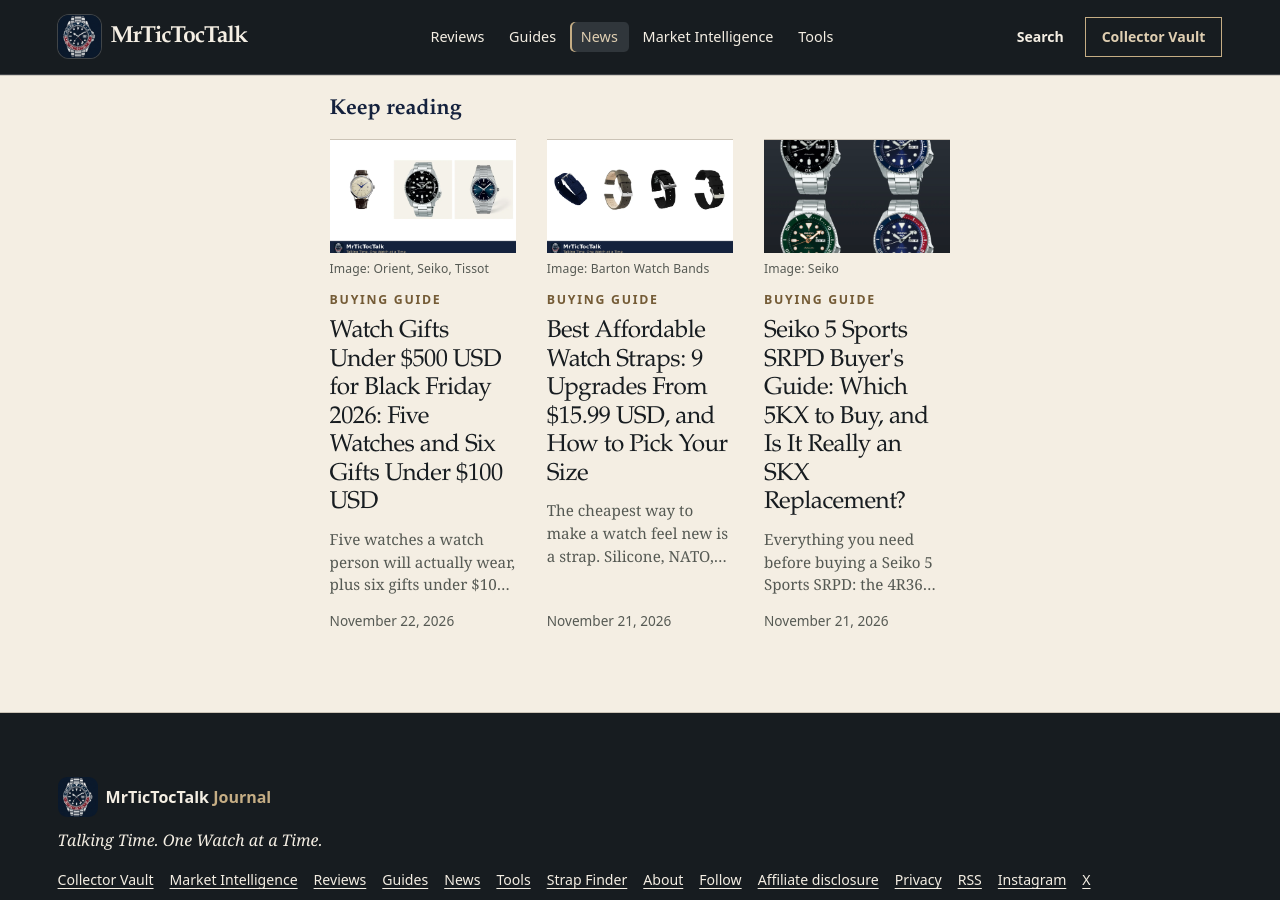
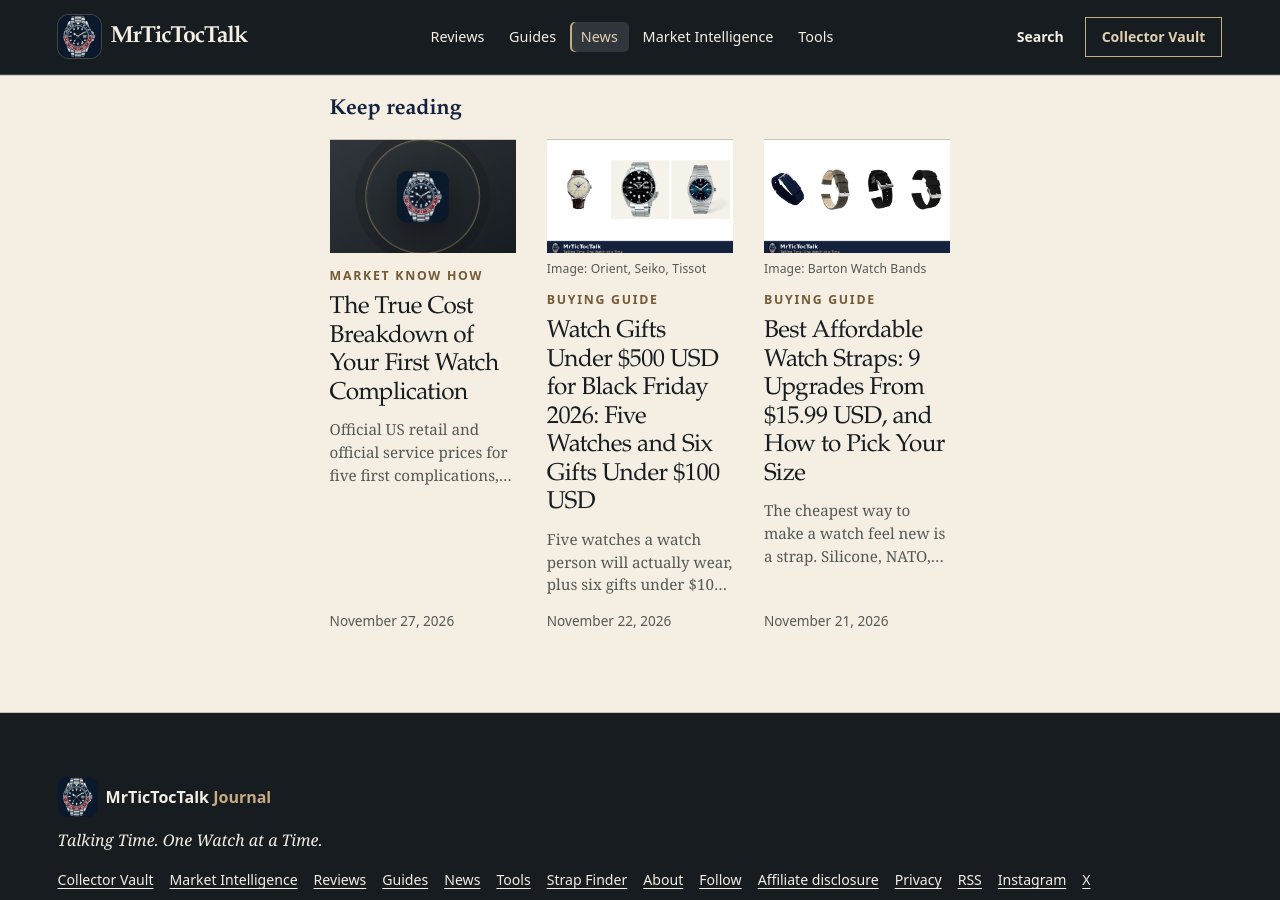
Before and after one commit to williec677/williec677.github.io, a Jekyll site: the page built from _posts/2026-11-03-casio-cmk-100-omega-x-33-watch-news-roundup.md, in a window 1280 px wide and 900 px high, scrolled down 5475 px. Built offline with Jekyll 4.4.1, drawn with Linux system fonts in a browser that asks for light colours; part of the change alters nothing that is shown.

Commit message:
Publish the True Cost Breakdown companion article and point links to Video A
The article uses official brand retail and official service prices only, embeds the live Video A id, and links the existing ownership calculator. The links page latest long video button now points at the new Video A url.

```diff
--- /dev/null
+++ b/_posts/2026-11-16-true-cost-breakdown-first-watch-complication.md
@@ -0,0 +1,119 @@
+---
+title: "The True Cost Breakdown of Your First Watch Complication"
+seo_title: "True Cost Breakdown: First Watch Complication"
+cluster: affordable
+description: "Official US retail and official service prices for five first complications, plus clearly labeled hypothetical ownership examples and a calculator you can run with your own numbers."
+date: 2026-11-27 21:00:00 -0500
+permalink: /true-cost-breakdown-first-watch-complication/
+category_label: Market Know How
+tags: [prices, affordable, complications, service, tissot, seiko, hamilton]
+searchable: true
+---
+The price tag is only the beginning. This page is the written companion to the MrTicTocTalk video [The Hidden Cost of Watch Complications Nobody Talks About](#video). It holds the official US retail prices, the official service tiers, and a calculator so you can run the math with the price you would actually pay.
+
+This is not a prediction of what any watch will be worth later, and it is not personalized buying advice. Every figure below is in US dollars, taxes excluded. Official US retail and official service prices were checked again on November 27, 2026.
+
+This page contains affiliate links. I earn a commission if you buy through them, at no extra cost to you. [Details](/affiliate-disclosure/).{% if site.affiliates.amazon_tag != "" %} As an Amazon Associate I earn from qualifying purchases.{% endif %}{% if site.affiliates.ebay_campid != "" %} As an eBay Partner, I may be compensated if you make a purchase through eBay links.{% endif %} Commercial relationships do not change the figures, the caveats, or the conclusions.
+
+<div id="video" style="position:relative;padding-bottom:56.25%;height:0;overflow:hidden;margin:1.5rem 0;">
+  <iframe style="position:absolute;top:0;left:0;width:100%;height:100%;border:0;" src="https://www.youtube.com/embed/Vmw9v_dYCYc" title="The Hidden Cost of Watch Complications Nobody Talks About" allow="accelerometer; autoplay; clipboard-write; encrypted-media; gyroscope; picture-in-picture; web-share" allowfullscreen></iframe>
+</div>
+
+[Open the ownership calculator](/tools/ownership-calculator/).
+
+## The five watches and what they cost to buy
+
+| Watch | Official US retail | Official complete service |
+| --- | ---: | ---: |
+| Tissot PRX 40 mm quartz T1374101103100 | $450 | $130 |
+| Tissot PRX quartz chronograph T1374171105100 | $525 | $200 |
+| Seiko 5 Sports Field automatic SRPG29 (4R36) | $315 | $176 |
+| Seiko 5 Sports Field GMT SSK023 (4R34) | $450 | $176 |
+| Hamilton Intra Matic Auto Chrono H38416111 | $2,645 | $370 |
+
+The chronograph costs $75 more than the standard PRX at retail, and its complete service costs $70 more, not $200 more. One complete service on the Hamilton ($370) costs more than an entire Seiko 5 Sports Field automatic ($315). That is not a yearly bill. Many owners go years between full overhauls.
+
+## What the True Cost Breakdown measures
+
+The model is simple on purpose. You add the price you would actually pay to one official complete service bill. That sum is the cost of getting in and covering one full overhaul. What you later recoup depends on the price you can actually sell at, which I do not treat as a published market figure on this page.
+
+A complete service is not every visit. Official lists also publish light and partial work, the brand examines the watch and recommends the tier, and some watches will never need a complete service while you own them. I use complete service so every watch is compared on the same, clearly defined expense.
+
+## Hypothetical ownership examples: if it resold for 0, 10 or 20 percent less
+
+These are clearly labeled hypothetical examples, not predictions of future market prices, and they use no resale estimates from a market data service. Each watch is bought at official US retail, gets one official complete service, and is then assumed to resell for 0, 10 or 20 percent less than that retail price.
+
+At 0 percent, the ownership cost equals the official complete service bill, because the assumed sale price matches what you paid. At 10 or 20 percent, you add that share of the official retail price to the service bill.
+
+| Watch | 0 percent | 10 percent | 20 percent |
+| --- | ---: | ---: | ---: |
+| Tissot PRX 40 mm quartz | 130 | 175 | 220 |
+| Seiko 5 Sports Field automatic | 176 | 207.50 | 239 |
+| Seiko 5 Sports Field GMT | 176 | 221 | 266 |
+| Tissot PRX quartz chronograph | 200 | 252.50 | 305 |
+| Hamilton Intra Matic Auto Chrono | 370 | 634.50 | 899 |
+
+Under these official price assumptions, the standard PRX quartz stays lowest and the Hamilton stays highest at every level. The lesson is that your purchase price can dramatically change your ownership cost. Pay retail, and a later drop in value drives the result. If you can buy for less than official retail, run the same math with the price you would actually pay, because the service bill then matters more.
+
+I am not publishing a ranking based on buying below official retail, because that would require market price estimates I am not using here.
+
+## Official service tiers, beyond the complete bill
+
+Tissot official US service, from the official service prices page, checked November 27, 2026:
+
+| Movement | Light | Partial | Complete |
+| --- | ---: | ---: | ---: |
+| Quartz, 2 or 3 hands | 35 | 60 | 130 |
+| Quartz chronograph | 35 | 70 | 200 |
+| Mechanical, 2 or 3 hands | 35 | 60 | 210 |
+| Mechanical chronograph | 35 | 70 | 310 |
+
+Hamilton official complete service for automatic chronographs is $370, and its partial service for automatic chronographs is $70, checked November 27, 2026. Seiko Service Warehouse America lists 4R series service at $176, which applies to both the Field automatic (caliber 4R36) and the Field GMT (caliber 4R34), also checked November 27, 2026. Shipping, tax, and extra parts are not included.
+
+## How to use the calculator with your own numbers
+
+[Open the ownership calculator](/tools/ownership-calculator/). Type the figures that match your situation:
+
+1. The price you would actually pay, not a list price you will never face.
+2. The service cost that matches your realistic plan. Official complete service is the conservative comparison used in the video. If you expect only a battery or a light visit, enter that number instead.
+3. Optional resale proceeds you can defend, if you want the tool to subtract a later sale. Leave resale blank if you only want purchase plus expenses.
+4. Any one time or recurring expenses the tool asks for, such as selling costs you actually expect to pay.
+
+If the result is a gain, the model is telling you that the later sale you entered covers purchase and expenses under your inputs. That is still illustrative, not a promise.
+
+## What I would take from the comparison
+
+On official prices alone, a few points hold without any market estimates:
+
+1. The PRX quartz chronograph costs $75 more to buy and $70 more to service than the standard PRX 40 mm quartz.
+2. One official complete service on the Hamilton Intra Matic Auto Chrono ($370) costs more than the official retail price of the Seiko 5 Sports Field automatic ($315).
+3. In the hypothetical 0, 10 and 20 percent examples above, the standard PRX quartz stays the lowest and the Hamilton stays the highest.
+
+Those points describe this official price comparison, not which watch is best to wear. Function, size, and taste still decide the purchase. If you want to understand what these complications actually do, watch the companion video, [5 Watch Complications Most Buyers Misunderstand](https://youtu.be/tx67zHS0qUE), on the MrTicTocTalk YouTube channel.
+
+## Official product pages and current listings
+
+1. Tissot PRX quartz chronograph, official US retail $525: [T1374171105100](https://www.tissotwatches.com/en-us/T1374171105100.html)
+2. Tissot PRX 40 mm quartz, official US retail $450: [T1374101103100](https://www.tissotwatches.com/en-us/T1374101103100.html)
+3. Seiko 5 Sports Field GMT, official US retail $450: [SSK023](https://www.seikowatches.com/us-en/products/5sports/ssk023)
+4. Seiko 5 Sports Field automatic, official US retail $315: [SRPG29](https://www.seikowatches.com/us-en/products/5sports/srpg29)
+5. Hamilton Intra Matic Auto Chrono, official US retail $2,645: [H38416111](https://www.hamiltonwatch.com/en-us/h38416111-american-classic-intra-matic-auto-chrono.html)
+6. Tissot official US service prices: [service prices](https://www.tissotwatches.com/en-us/service-prices)
+7. Hamilton official service prices: [watch service](https://www.hamiltonwatch.com/en-us/watch-intervention.html)
+8. Seiko Service Warehouse America, 4R series $176: [service prices](https://seikoserviceusa.com/pages/serviceprice)
+
+Retail listings can move. If you are shopping, compare the official page to recent sold results you trust, then run the calculator with the price you would actually pay.
+
+You can also browse current listings on {% include aff.html network="amazon" url="https://www.amazon.com/s?k=Tissot+PRX" text="Amazon for the Tissot PRX" %}, {% include aff.html network="amazon" url="https://www.amazon.com/s?k=Seiko+5+Sports+Field" text="Amazon for Seiko 5 Sports Field watches" %}, {% include aff.html network="ebay" url="https://www.ebay.com/sch/i.html?_nkw=Tissot+PRX" text="eBay for the Tissot PRX" %}, {% include aff.html network="ebay" url="https://www.ebay.com/sch/i.html?_nkw=Seiko+SSK023" text="eBay for the Seiko Field GMT" %}, and {% include aff.html network="chrono24" url="https://www.chrono24.com/search/index.htm?query=Tissot+PRX" text="Chrono24 for the Tissot PRX" %}. Those links are shopping starting points, not appraisals, and they do not change the verified figures above.
+
+## Sources and limits
+
+Official brand product and service pages were opened again on November 27, 2026.
+
+What I am not claiming:
+
+1. I am not forecasting a future sale price. The 0, 10 and 20 percent rows are hypothetical examples only.
+2. I am not adding tax, shipping, extra parts, or selling fees to the published examples.
+3. I am not using dealer expect to pay figures as official retail, as a purchase example, or as proceeds.
+
+[Run the ownership calculator](/tools/ownership-calculator/) with the official examples or with your own numbers.
--- a/links.html
+++ b/links.html
@@ -52,9 +52,9 @@ body_class: links
     <a class="links-btn" href="https://x.com/MrTicTocTalk" rel="me noopener" target="_blank">X</a>
     <a class="links-btn" href="https://www.facebook.com/profile.php?id=61583792139178" rel="me noopener" target="_blank">Facebook</a>
     <a class="links-btn" href="{{ '/' | relative_url }}">MrTicTocTalk Journal</a>
-    <a class="links-btn links-btn-feature" href="https://www.youtube.com/watch?v=tx67zHS0qUE" rel="noopener" target="_blank">
+    <a class="links-btn links-btn-feature" href="https://www.youtube.com/watch?v=Vmw9v_dYCYc" rel="noopener" target="_blank">
       <span class="links-kicker">Latest long video</span>
-      <span class="links-title">5 Watch Complications Most Buyers Misunderstand</span>
+      <span class="links-title">The Hidden Cost of Watch Complications Nobody Talks About</span>
     </a>
   </nav>
 </section>
```
